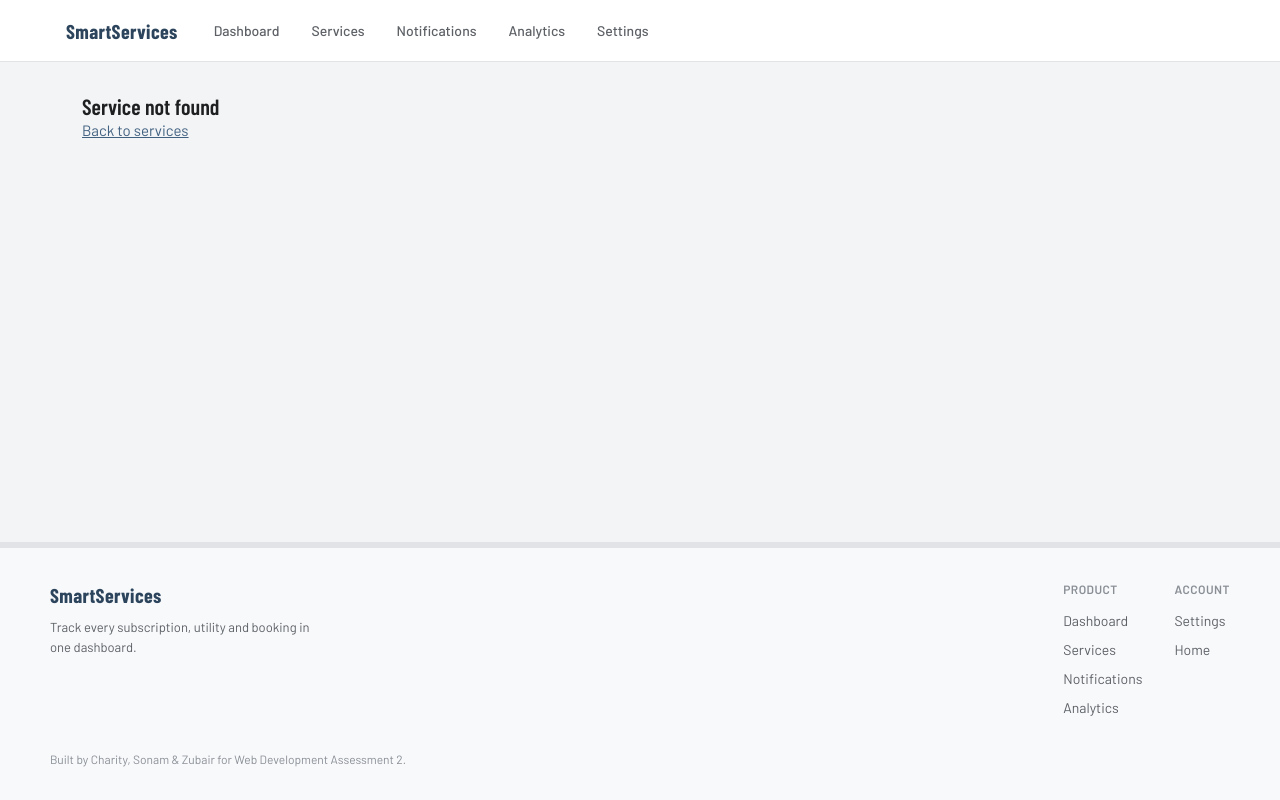
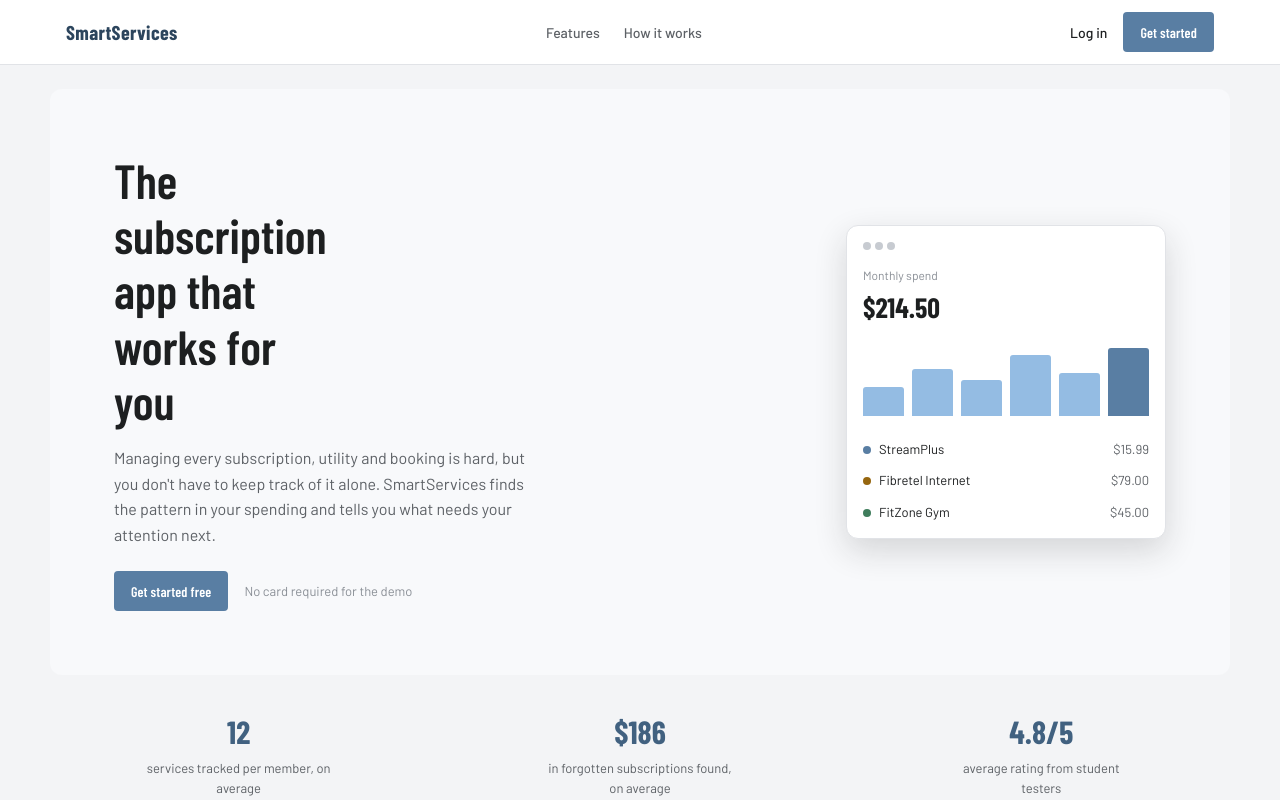
Before and after one commit to Pelden406/smart-services-dashboard, a React (Vite) app: page / in a window 1280 px wide. Shown: the top 800 px of the page. Built offline with nearby package versions, Linux system fonts and the light colour scheme; the HTML template or start-up script is replaced by a standard one.

Commit message:
Updated App file

```diff
--- a/src/App.jsx
+++ b/src/App.jsx
@@ -1,13 +1,20 @@
 /**
- * Owner: Shared — routing (temporary trimmed version for local testing on
- * zubair-forms-detail branch; will be reconciled with other sections' routes
- * when branches are merged into main).
+ * Owner: Shared
+ * Purpose: Route table for the whole app — coordinated by all members at project start.
  */
 import { Route, BrowserRouter, Routes } from 'react-router-dom';
 import AppLayout from './shared/AppLayout';
 import NotFoundPage from './shared/NotFoundPage';
+import HomePage from './features/marketing/HomePage';
+import SignInPage from './features/extras/SignInPage';
+import OnboardingPage from './features/extras/OnboardingPage';
+import NotificationsPage from './features/extras/NotificationsPage';
+import AnalyticsPage from './features/extras/AnalyticsPage';
+import SettingsPage from './features/extras/SettingsPage';
+import DashboardPage from './features/dashboard/DashboardPage';
+import ServicesPage from './features/services-list/ServicesPage';
+import ServiceDetailPage from './features/forms-detail/ServiceDetailPage';
 import ServiceFormPage from './features/forms-detail/ServiceFormPage';
-import ServiceDetailPage from './features/forms-detail/ServiceDetailPage';
 import { ServicesProvider } from './context/ServicesContext';
 
 export default function App() {
@@ -15,11 +22,18 @@ export default function App() {
     <ServicesProvider>
       <BrowserRouter>
         <Routes>
+          <Route path="/" element={<HomePage />} />
+          <Route path="signin" element={<SignInPage />} />
+          <Route path="onboarding" element={<OnboardingPage />} />
           <Route element={<AppLayout />}>
-            <Route path="/" element={<ServiceDetailPage />} />
+            <Route path="dashboard" element={<DashboardPage />} />
+            <Route path="services" element={<ServicesPage />} />
             <Route path="services/new" element={<ServiceFormPage />} />
             <Route path="services/:id" element={<ServiceDetailPage />} />
             <Route path="services/:id/edit" element={<ServiceFormPage />} />
+            <Route path="notifications" element={<NotificationsPage />} />
+            <Route path="analytics" element={<AnalyticsPage />} />
+            <Route path="settings" element={<SettingsPage />} />
             <Route path="*" element={<NotFoundPage />} />
           </Route>
         </Routes>
```
